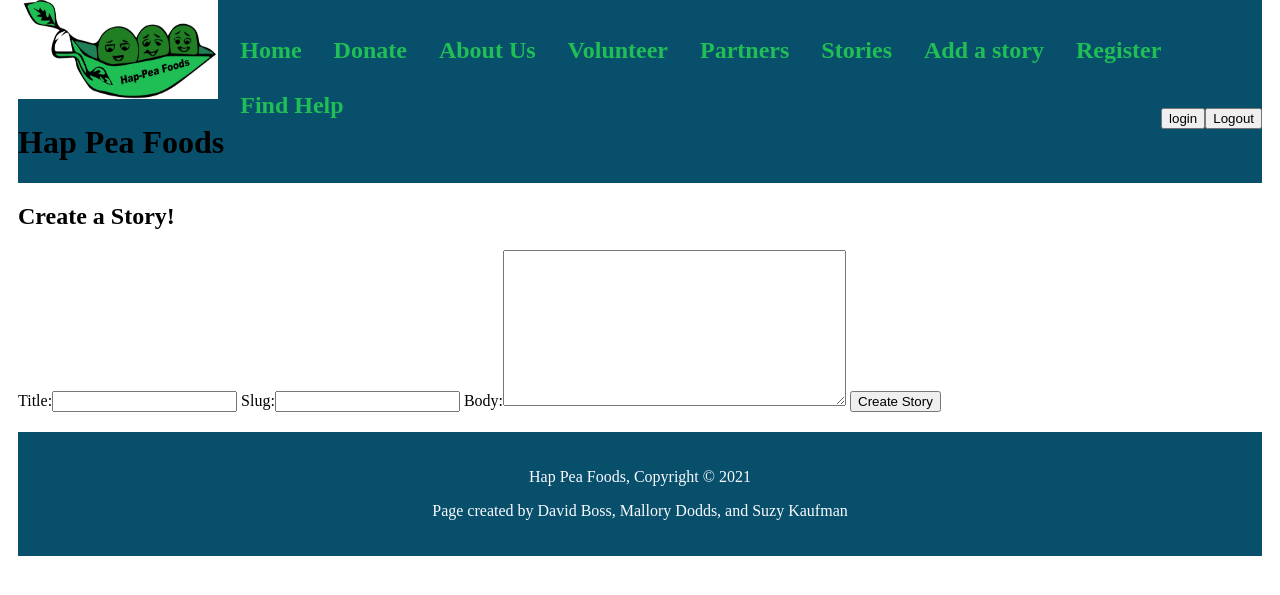
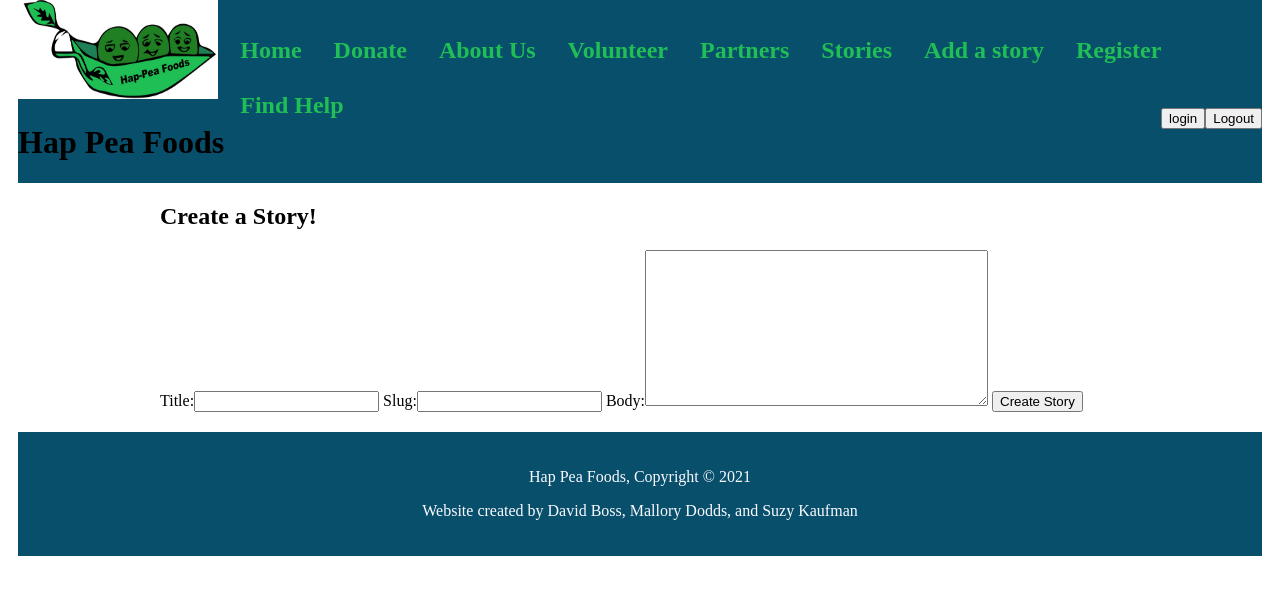
Before and after one commit to dmjefe/hap_pea_foods, a Django app: page /stories/create_story/ in a window 1280 px wide. Shown: the part 19-614 px from the top of the page. Run offline with Django 3.2, Linux system fonts and the light colour scheme; a user stored in the database is signed in.

Commit message:
Changes - Suzy

```diff
--- a/assets/styles.css
+++ b/assets/styles.css
@@ -36,6 +36,18 @@ body {
   color: black;
 }
 
+/* Wrapper */
+.wrapper{
+  max-width: 960px;
+  margin: 0 auto;
+}
+
+div.wrapper h1{
+  text align: center;
+  margin: 100px auto;
+  font-size: 2.4em;
+}
+
 /* Footer */
 .copyright {
   padding: 20px;
--- a/templates/base_layout.html
+++ b/templates/base_layout.html
@@ -12,7 +12,7 @@
 
     <div class="topnav">
       <div id="branding">
-        <img src="media/images/logo.jpg" height="100px" width="200px"><h1> Hap Pea Foods</h1>
+        <img src="{{MEDIA_URL}}images/logo.jpg" height="100px" width="200px"><h1> Hap Pea Foods</h1>
       </div>
       <nav><h1>
         <ul>
@@ -54,7 +54,7 @@
     <footer>
       <div class="copyright">
         <p>Hap Pea Foods, Copyright &copy; 2021</p>
-        <p>Page created by David Boss, Mallory Dodds, and Suzy Kaufman</p>
+        <p>Website created by David Boss, Mallory Dodds, and Suzy Kaufman</p>
       </div>
     </footer>
     <!-- End Footer -->
```
Also changed, not shown: stories/templates/stories/stories_list.html (+6 -5 lines), stories/templates/stories/story_create.html (+1 -1 lines), stories/templates/stories/story_detail.html (+1 -1 lines), db.sqlite3.
